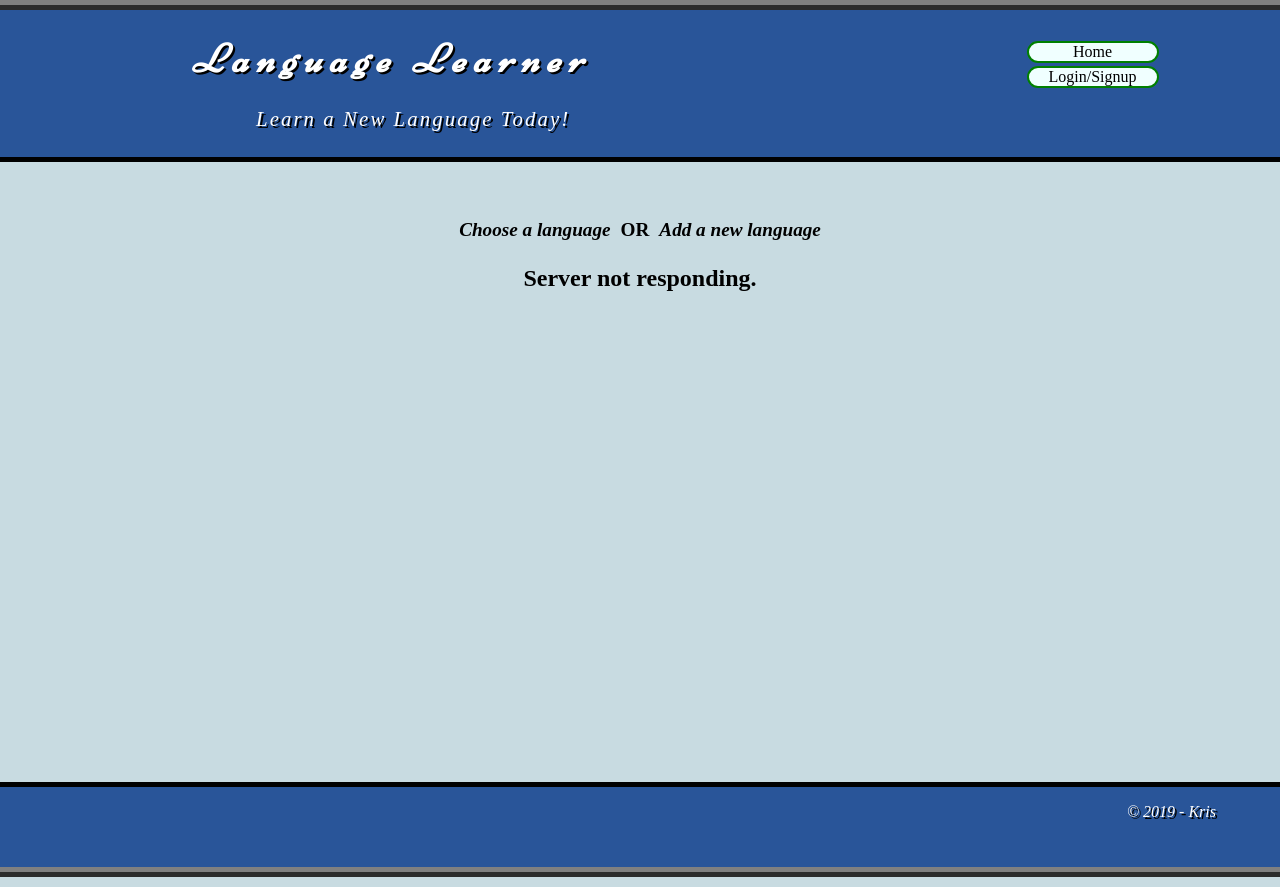
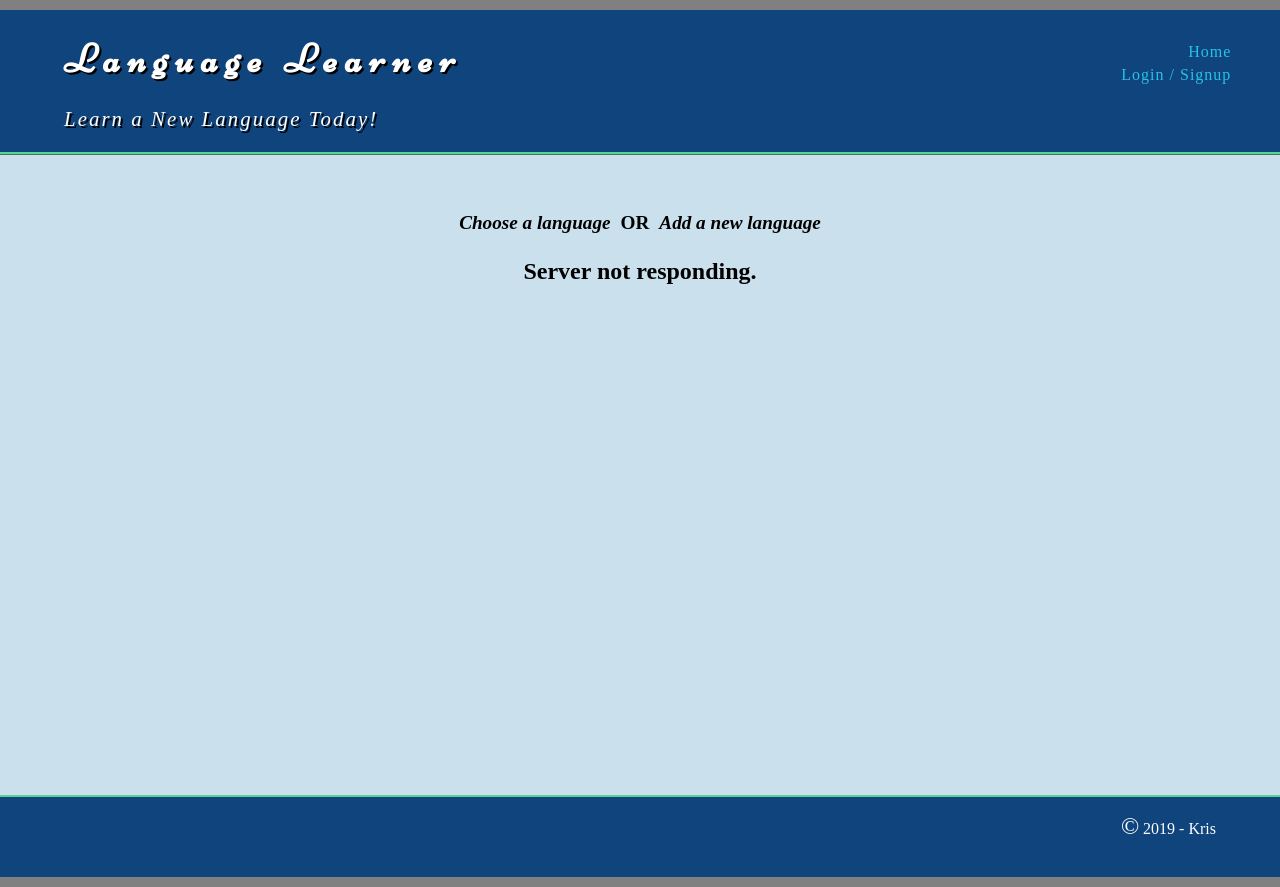
Before and after one commit to kris71990/lang-flashcards, a React app in the folder front-end/: page / in a window 1280 px wide. Built offline with nearby package versions, Linux system fonts and the light colour scheme; a web font is replaced by a local one.

Commit message:
reorganize style colors/fonts, change some styling

```diff
--- a/front-end/src/components/footer/footer.js
+++ b/front-end/src/components/footer/footer.js
@@ -6,7 +6,7 @@ class Footer extends React.Component {
   render() {
     return (
       <footer>
-        <p>&copy; {new Date().getFullYear()} - Kris</p>
+        <p><span>&copy;</span> { new Date().getFullYear() } - Kris</p>
       </footer>
     );
   }
--- a/front-end/src/components/footer/footer.scss
+++ b/front-end/src/components/footer/footer.scss
@@ -1,17 +1,22 @@
+@import '../../style/colors';
+@import '../../style/fonts';
+
 footer {
   text-align: center;
   height: 80px;
-  border-bottom: 10px ridge grey;
-  border-top: 5px solid black;
-  background-color: #295599;
+  margin-top: 20px;
+  border-top: 2px solid $header-border;
+  border-bottom: 10px solid grey;
+  background-color: $header-background;
+  font-family: $header-default;
   color: white;
-  text-shadow: 2px 2px black;
-  font-family: 'Aladin', cursive;
-  font-style: italic;
 
   p {
     text-align: right;
     padding-right: 5%;
-    color: white;
+
+    span {
+      font-size: 150%;
+    }
   }
 }
--- a/front-end/src/components/header/header.js
+++ b/front-end/src/components/header/header.js
@@ -12,7 +12,7 @@ class Header extends React.Component {
     const JSXLoggedOut =
       <ul>
         <li><Link to={routes.ROOT_ROUTE}>Home</Link></li>
-        <li><Link to={routes.LOGIN_ROUTE}>Login/Signup</Link></li>
+        <li><Link to={routes.LOGIN_ROUTE}>Login / Signup</Link></li>
       </ul>;
 
     const JSXLoggedIn =
--- a/front-end/src/components/header/header.scss
+++ b/front-end/src/components/header/header.scss
@@ -1,18 +1,21 @@
+@import '../../style/colors';
+@import '../../style/fonts';
+
 header {
   height: auto;
   position: relative;
-  border-top: 10px ridge grey;
-  border-bottom: 5px solid black;
-  background-color: #295599;
+  border-top: 10px solid grey;
+  border-bottom: 3px ridge $header-border;
+  background-color: $header-background;
+  font-family: $header-default;
 
   h1 {
-    margin: 2% 0 2% 0;
-    padding-left: 15%;
-    width: 60%;
-    font-family: 'Niconne', cursive;
+    font-family: $header-title;
+    margin: 2% 0;
+    padding-left: 5%;
+    width: 50%;
     font-size: 250%;
     letter-spacing: 0.2em;
-    font-style: italic;
     color: white;
     text-shadow: 2px 2px black;
 
@@ -23,10 +26,8 @@ header {
   }
 
   p {
-    padding-left: 20%;
-    margin-bottom: 2%;
-    width: 60%;
-    font-family: 'Aladin', cursive;
+    padding-left: 5%;
+    width: 50%;
     font-size: 130%;
     letter-spacing: 0.1em;
     font-style: italic;
@@ -44,19 +45,17 @@ header {
     position: absolute;
     top: 10%;
     right: 0;
+    letter-spacing: 1px;
 
     ul {
       list-style: none;
       padding-left: 0;
-      text-align: center;
+      text-align: right;
 
       li {
-        font-family: 'Aladin', cursive;
-        width: 50%;
-        margin: 1% 1%;
-        border: 2px solid green;
-        background-color: azure;
-        border-radius: 20px;
+        width: 80%;
+        padding: 1%;
+        color: $header-menu;
 
         a {
           text-decoration: none;
@@ -64,7 +63,7 @@ header {
         }
 
         a:hover {
-          color: #5693F2;
+          color: white;
         }
       }
     }
--- a/front-end/src/style/_base.scss
+++ b/front-end/src/style/_base.scss
@@ -1,13 +1,9 @@
-/*
-font-family: 'Aladin', cursive;
-font-family: 'Niconne', cursive;
-font-family: 'Boogaloo', cursive;
-*/
+@import 'colors';
 
 body {
   height: 100%;
   width: 100%;
-  background-color: #C8DBE1;
+  background-color: $base-background;
 }
 
 .wrapper {
--- /dev/null
+++ b/front-end/src/style/_colors.scss
@@ -0,0 +1,7 @@
+// base
+$base-background: #CAE0EC;
+
+// header and footer
+$header-background: #0F447C; //#295599
+$header-menu: #29C0E9;
+$header-border: #58D295;
--- /dev/null
+++ b/front-end/src/style/_fonts.scss
@@ -0,0 +1,3 @@
+$header-default: 'Aladin', cursive;
+$header-title: 'Niconne', cursive;
+$word-form: 'Boogaloo', cursive;
```
